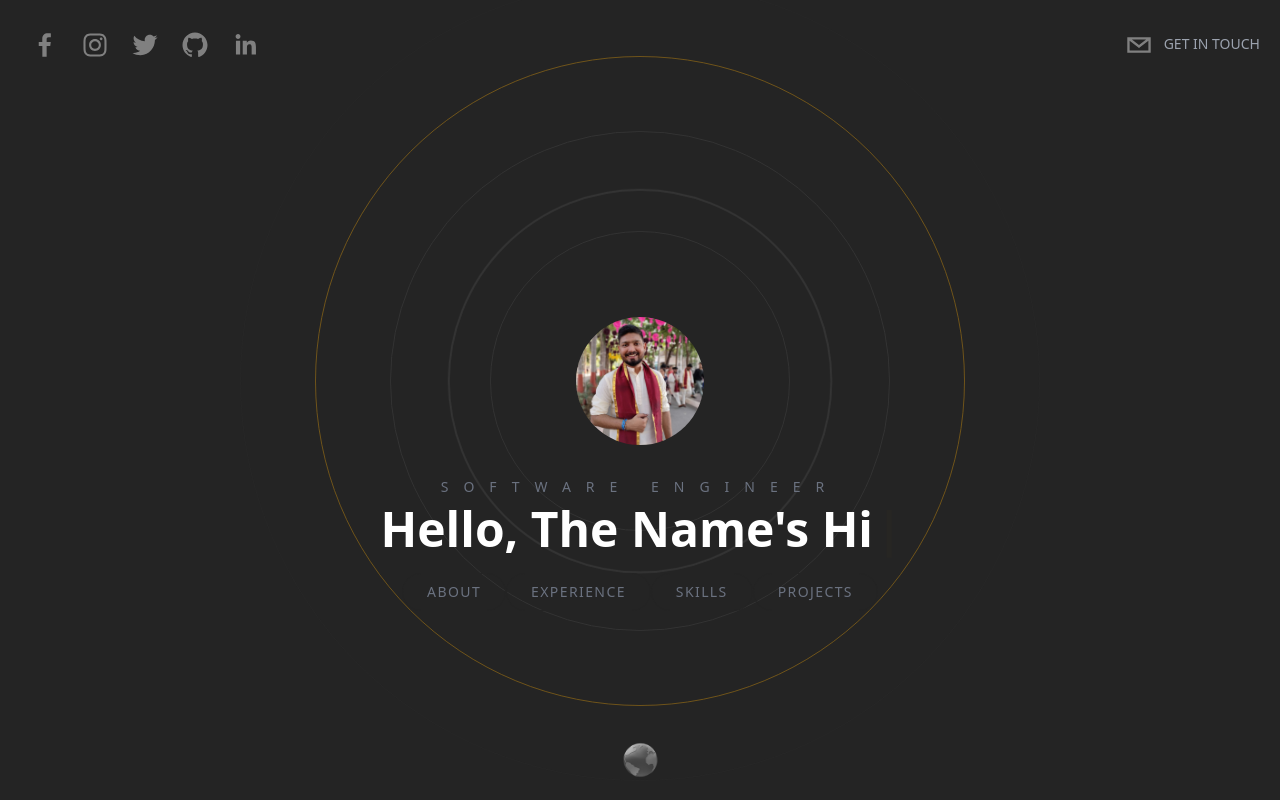
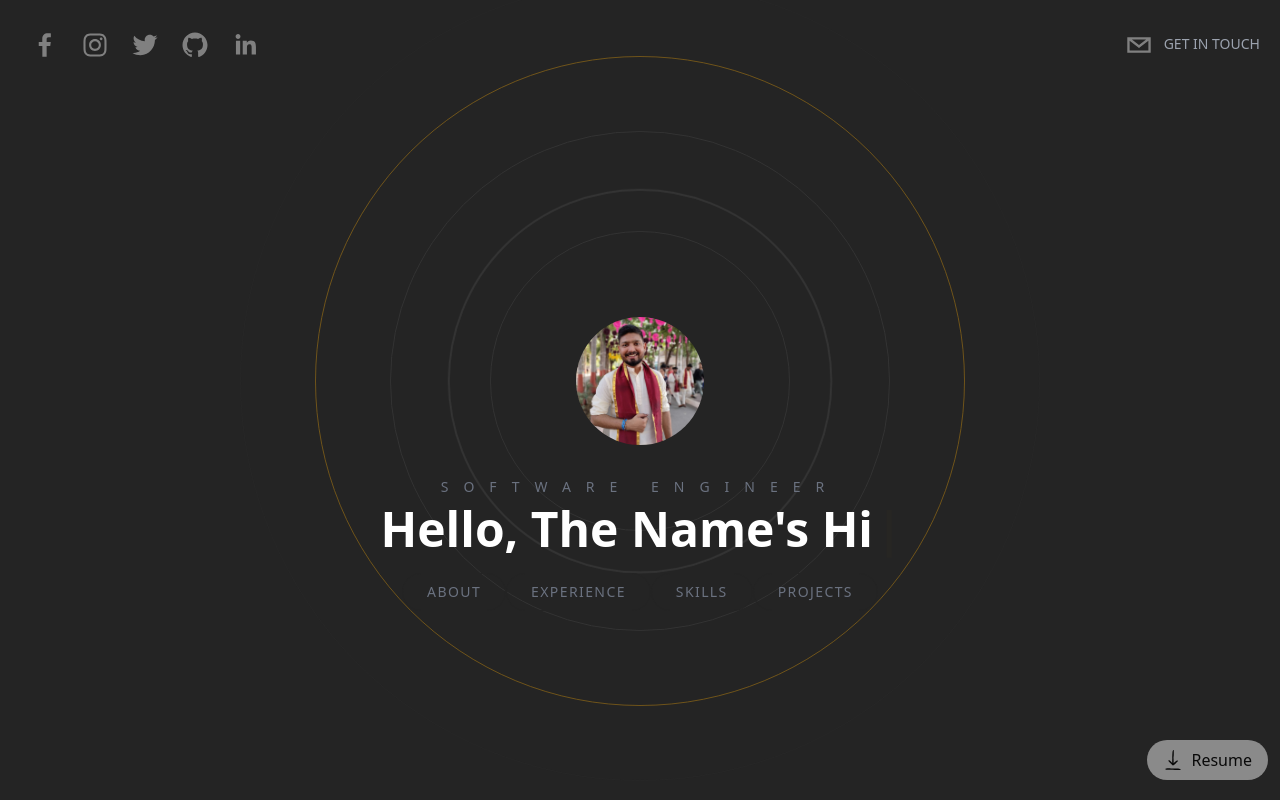
Before and after one commit to HimanshuGabhane4135/next-portfolio, a Next.js app: page / in a window 1280 px wide. Built offline with nearby package versions, Linux system fonts and the light colour scheme.

Commit message:
Resume added

```diff
--- a/pages/index.tsx
+++ b/pages/index.tsx
@@ -44,16 +44,17 @@ export default function Home() {
         <ContactMe />
       </section>
 
-      <Link href="#hero">
-        <footer className="sticky bottom-5 w-full cursor-pointer">
-          <div className="flex items-center justify-center">
+      <Link href="./resume/Resume.pdf" target="_blank">
+        <footer className="sticky bottom-5 float-right inline-block cursor-pointer">
+          <div className="flex justify-end mr-3 items-center rounded-full px-4 py-2 grayscale hover:grayscale-0 cursor-pointer animate-pulse bg-[#F7AB0A]">
             <Image
-              className="h-10 rounded-full grayscale hover:grayscale-0 cursor-pointer animate-pulse"
-              src="/globe.png"
-              width="40"
-              height="30"
+              className="h-5 w-5 "
+              src="/download.svg"
+              width="25"
+              height="25"
               alt="Footer image"
             />
+            <h3 className="ml-2 text-black">Resume</h3>
           </div>
         </footer>
       </Link>
```
Also changed, not shown: public/download.svg (added), 1 other file (tests, documents, lock files or other folders).
